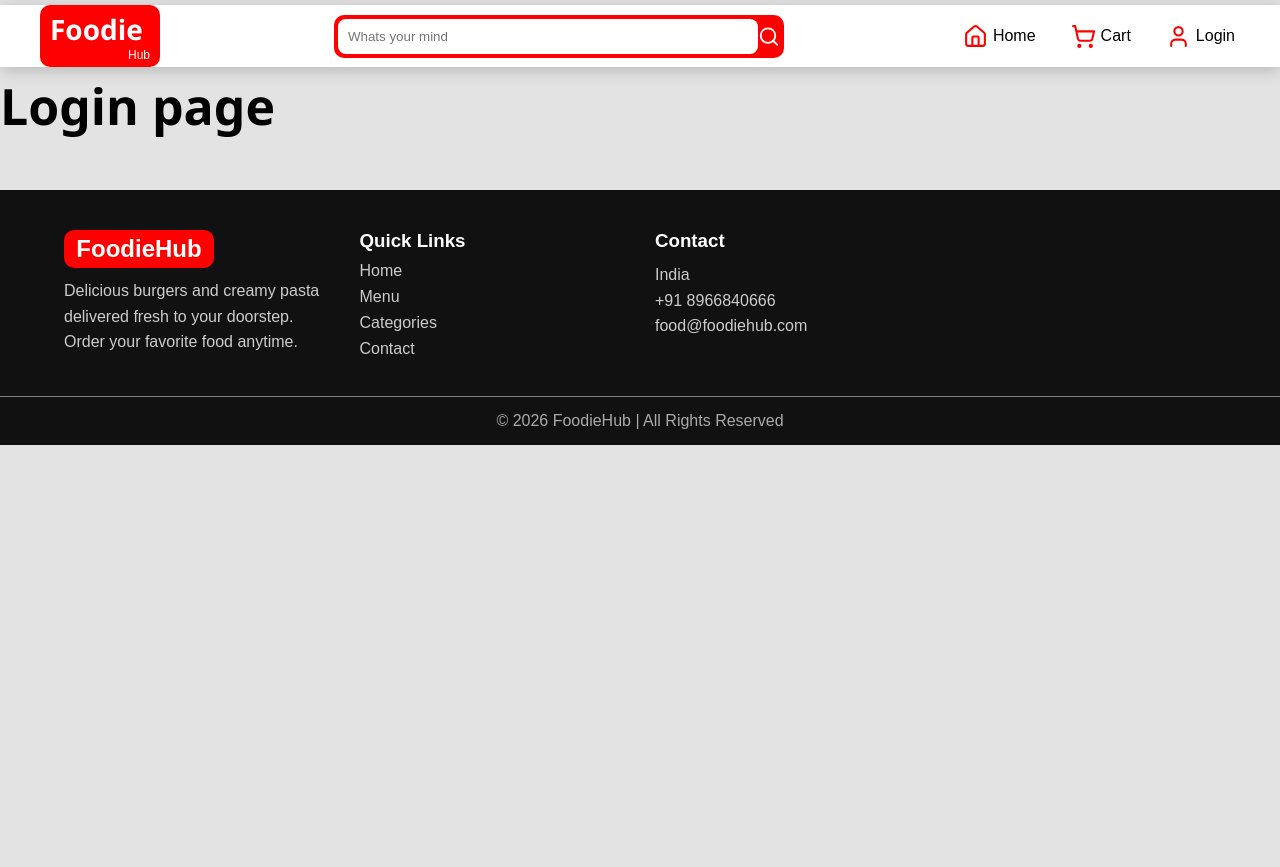
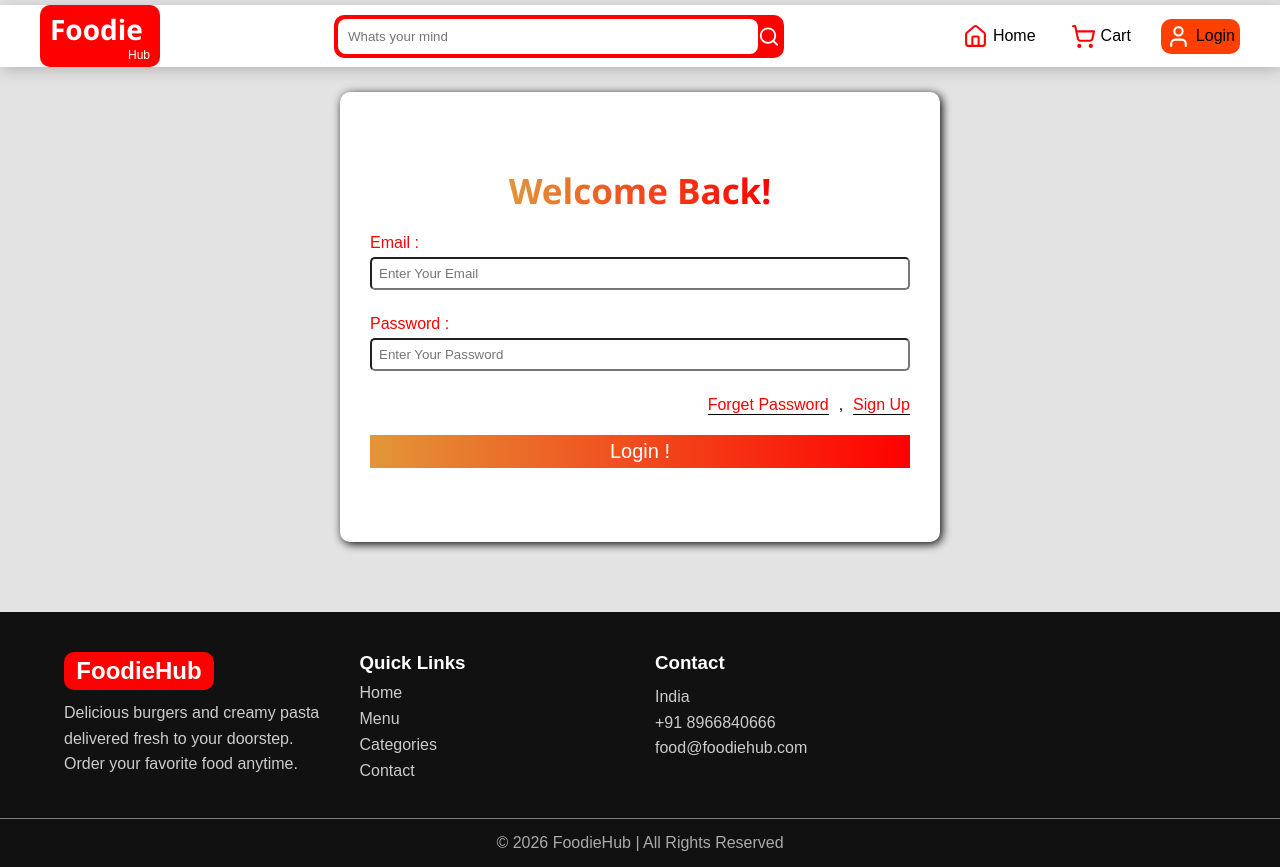
Before and after one commit to prafulM23/foodie-hub-frontend, a React app: page /login in a window 1280 px wide. Before the commit the page ends 805 px from the top, so only its background shows below. Built offline with nearby package versions, Linux system fonts and the light colour scheme; the HTML template or start-up script is replaced by a standard one.

Commit message:
Create a login page and set input

```diff
--- a/src/App.jsx
+++ b/src/App.jsx
@@ -1,4 +1,4 @@
-import { Route, Routes } from 'react-router-dom'
+import { Route, Routes, } from 'react-router-dom'
 import './App.css'
 import Navbar from './components/Navbar/Navbar'
 import Home from './pages/HomePage/Home'
@@ -9,6 +9,7 @@ import Checkout from './pages/CheckoutPage/Checkout'
 import FoodDetail from './pages/FoodDetailPage/FoodDetail'
 import Myorder from './pages/MyOrderPage/MyOrder'
 import Footer from './components/Footer/Footer'
+import { useState } from 'react'
 
 function App() {
 
--- a/src/components/Navbar/Navbar.css
+++ b/src/components/Navbar/Navbar.css
@@ -44,6 +44,20 @@
     gap: 25px;
 }
 
+
+.login-nav-box {
+    display: flex;
+    align-items: center;
+    color: black;
+    text-decoration: none;
+    gap: 5px;
+    cursor: pointer;
+    background: rgb(255, 64, 0);
+    padding: 5px;
+    border-radius: 10px;
+
+}
+
 .nav-link {
     text-decoration: none;
     color: black;
@@ -56,6 +70,7 @@
 .nav-link:hover {
     border-bottom: 2px solid red;
 }
+
 
 
 .navbar-search-box {
--- a/src/components/Navbar/Navbar.jsx
+++ b/src/components/Navbar/Navbar.jsx
@@ -40,7 +40,8 @@ const Navbar = () => {
                             </> : <>
                                 <li><Link className="nav-link" to="/"> <House size={25} color="red" />Home</Link></li>
                                 <li><Link className="nav-link" to="/cart"><ShoppingCart size={25} color="red" />Cart</Link></li>
-                                <li><Link className="nav-link" to="/login"><User size={25} color="red" />Login</Link></li>
+                                <li><Link className="login-nav-box" to="/login"><User size={25} color="white" />Login</Link></li>
+
                             </>
                         }
                     </ul>
@@ -67,6 +68,7 @@ const Navbar = () => {
                                     <li><Link className="nav-link" to="/"> <House size={25} color="red" />Home</Link></li>
                                     <li><Link className="nav-link" to="/cart"><ShoppingCart size={25} color="red" />Cart</Link></li>
                                     <li><Link className="nav-link" to="/login"><User size={25} color="red" />Login</Link></li>
+
                                 </>
                             }
                         </ul>
--- a/src/pages/HomePage/Home.jsx
+++ b/src/pages/HomePage/Home.jsx
@@ -6,10 +6,14 @@ import WhyChooseUs from "./SubHomePages/WhyChooseUs/WhyChooseUs"
 const Home = () => {
     return (
         <>
-            <Hero />
-            {/* <Categories /> */}
-            <Foods />
-            <WhyChooseUs />
+            <div className="home-box">
+                <Hero />
+                {/* <Categories /> */}
+                <Foods />
+                <WhyChooseUs />
+
+            </div>
+
         </>
     )
 }
--- a/src/pages/LoginPage/Login.css
+++ b/src/pages/LoginPage/Login.css
@@ -0,0 +1,84 @@
+.login-container {
+    width: 100%;
+    height: 100%;
+    display: flex;
+    justify-content: center;
+    align-items: center;
+    padding: 20px;
+}
+
+.login-modal-box {
+    border-radius: 10px;
+    background-color: white;
+    box-shadow: 2px 2px 10px black;
+    width: 600px;
+    height: 450px;
+    display: flex;
+    flex-direction: column;
+    align-items: center;
+    justify-content: center;
+    gap: 10px;
+}
+
+.login-modal-box h1 {
+    background: linear-gradient(to left, rgb(255, 0, 0), rgba(220, 127, 14, 0.822));
+    -webkit-background-clip: text;
+    -webkit-text-fill-color: transparent;
+    animation: flash 1.6s infinite;
+    font-size: 35px;
+}
+
+
+/* input field style */
+
+.login-field-box {
+    width: 90%;
+    display: flex;
+    flex-direction: column;
+    gap: 20px;
+}
+
+.login-field-box label {
+    color: red;
+    display: flex;
+    flex-direction: column;
+    gap: 5px;
+}
+
+.login-field-box label input {
+    padding: 7px;
+    border-radius: 5px;
+    outline: none;
+}
+
+
+/* forget sign style */
+
+.login-forget-sign-box {
+    display: flex;
+    justify-content: end;
+    gap: 10px;
+}
+
+.login-forget-sign-box p {
+    color: red;
+    cursor: pointer;
+    border-bottom: 1px solid black;
+}
+
+/* button style */
+
+.login-btn {
+    background: linear-gradient(to left, rgb(255, 0, 0), rgba(220, 127, 14, 0.822));
+    padding: 5px;
+    border: none;
+    color: white;
+    font-size: 20px;
+    cursor: pointer;
+}
+
+
+.login-error {
+    color: black;
+    font-size: 13px;
+}
--- a/src/pages/LoginPage/Login.jsx
+++ b/src/pages/LoginPage/Login.jsx
@@ -1,7 +1,55 @@
+import { useState } from "react"
+import "./Login.css"
 const Login = () => {
+    const [email, setEmail] = useState("");
+    const [password, setPassword] = useState("")
+    const [error, setError] = useState({
+        input: "",
+        email: "",
+        password: ""
+    })
+
+
+    //Login operation
+    const handleLogin = () => {
+        if (!email && !password) {
+            return setError({ input: "All field is Require" })
+        }
+        if (!email) {
+            return setError({ email: "Email is Require" })
+        }
+        if (!password) {
+            return setError({ password: "password is Require" })
+        }
+
+        setEmail("")
+        setPassword("")
+    }
+
     return (
         <>
-            <h1>Login page</h1>
+            <section className="login-container">
+                <div className="login-modal-box">
+                    <h1>Welcome Back!</h1>
+                    {error ? <p className="login-error">{error.input}</p> : ""}
+                    <div className="login-field-box">
+                        <label>
+                            Email : <input type="email" name="email" value={email} onChange={(e) => { setEmail(e.target.value); setError({ email: "" }) }} placeholder="Enter Your Email" />
+                            {error ? <p className="login-error">{error.email}</p> : ""}
+                        </label>
+                        <label>
+                            Password : <input type="password" name="password" value={password} onChange={(e) => { setPassword(e.target.value); setError({ password: "" }) }} placeholder="Enter Your Password" />
+                            {error ? <p className="login-error">{error.password}</p> : ""}
+
+                        </label>
+                        <div className="login-forget-sign-box">
+                            <p>Forget Password</p> ,
+                            <p>Sign Up</p>
+                        </div>
+                        <button className="login-btn" onClick={handleLogin}>Login !</button>
+                    </div>
+                </div>
+            </section>
         </>
     )
 }
```
